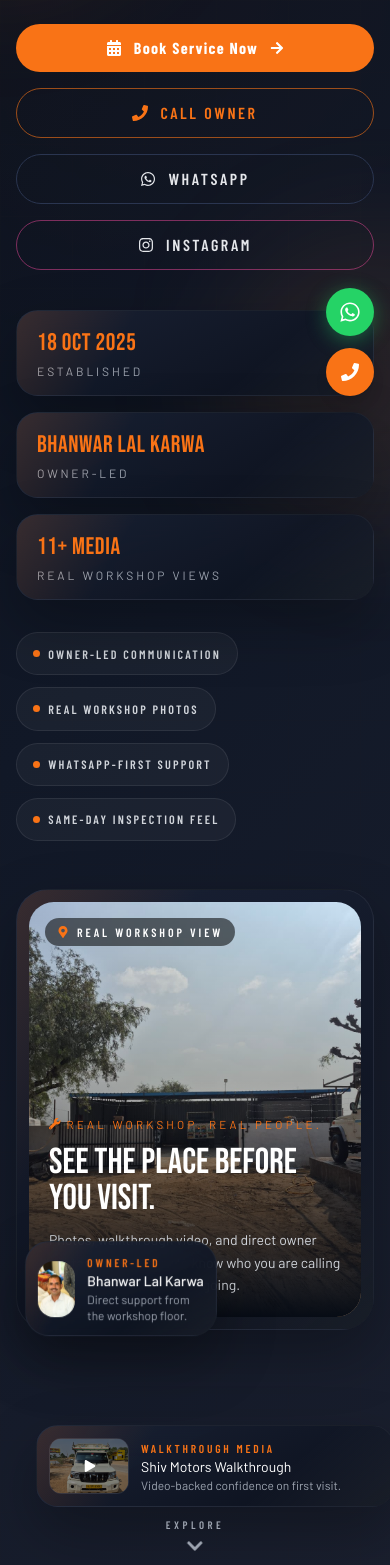
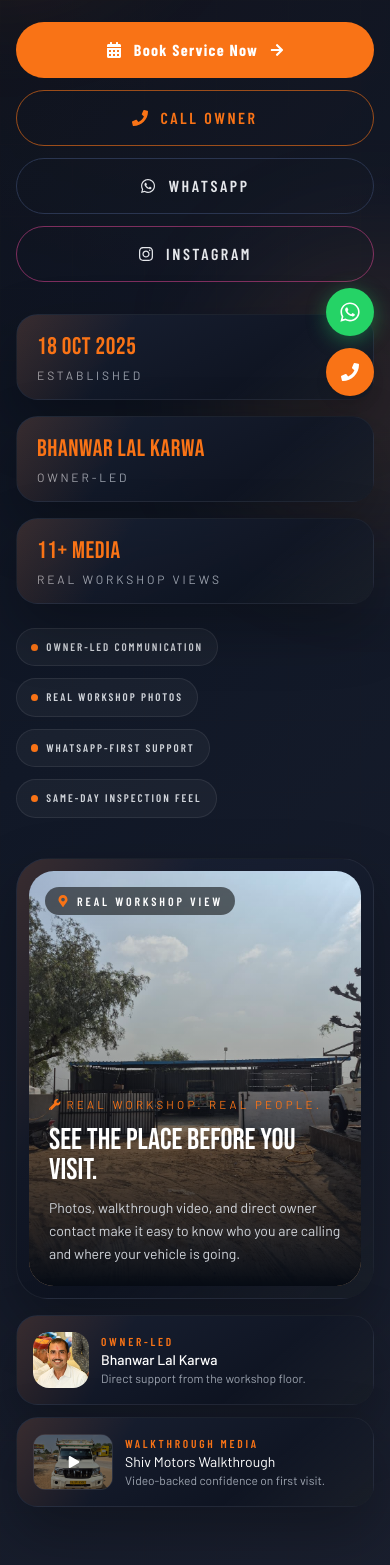
Before and after one commit to vishalkarwa/shiv_motors, a Next.js app: page / in a window 390 px wide. Shown: the part 432-1997 px from the top of the page. Built offline with nearby package versions, Linux system fonts and the light colour scheme.

Commit message:
Polish homepage mobile experience

```diff
--- a/components/Hero.js
+++ b/components/Hero.js
@@ -58,8 +58,8 @@ export default function Hero() {
       <div className="absolute left-[-10rem] top-24 h-80 w-80 rounded-full bg-brand-orange/10 blur-3xl" />
       <div className="absolute right-[-8rem] top-1/3 h-72 w-72 rounded-full bg-brand-amber/10 blur-3xl" />
 
-      <div className="relative z-10 max-w-7xl mx-auto px-4 sm:px-6 lg:px-8 pt-28 pb-20">
-        <div className="grid items-center gap-12 lg:grid-cols-[1.02fr_0.98fr]">
+      <div className="relative z-10 max-w-7xl mx-auto px-4 pt-24 pb-28 sm:px-6 sm:pt-28 sm:pb-20 lg:px-8">
+        <div className="grid items-center gap-10 sm:gap-12 lg:grid-cols-[1.02fr_0.98fr]">
           <div className="max-w-2xl">
             <div className="mb-6 flex flex-wrap items-center gap-3">
               <span className="eyebrow-track">
@@ -70,23 +70,23 @@ export default function Hero() {
               </div>
             </div>
 
-            <h1 className="hero-title-glow font-display text-6xl leading-[0.92] text-white sm:text-7xl lg:text-[7.5rem] xl:text-[8.5rem]">
+            <h1 className="hero-title-glow font-display text-[4.45rem] leading-[0.92] text-white sm:text-7xl lg:text-[7.5rem] xl:text-[8.5rem]">
               <span className="hero-word hero-word-left block">SHIV</span>
               <span className="hero-word hero-word-right block text-brand-orange">MOTORS</span>
-              <span className="hero-word hero-word-up block text-[0.36em] tracking-[0.34em] text-white/80 mt-3 sm:mt-4">
+              <span className="hero-word hero-word-up mt-3 block text-[0.36em] tracking-[0.22em] text-white/80 sm:mt-4 sm:tracking-[0.34em]">
                 CHITAWA
               </span>
             </h1>
 
-            <p className="mt-6 max-w-xl text-base leading-relaxed text-gray-300 sm:text-lg">
+            <p className="mt-5 max-w-xl text-[0.98rem] leading-relaxed text-gray-300 sm:mt-6 sm:text-lg">
               Vehicle repair, washing, tyre work, AC service, and general maintenance in Chitawa.
               Call us directly, message on WhatsApp, or book your service online.
             </p>
 
-            <div className="mt-8 flex flex-col gap-4 sm:flex-row sm:flex-wrap">
+            <div className="mt-8 grid gap-3 sm:flex sm:flex-row sm:flex-wrap sm:gap-4">
               <Link
                 href="/booking"
-                className="btn-orange inline-flex items-center justify-center gap-3 text-base font-bold"
+                className="btn-orange inline-flex min-h-[3.5rem] w-full items-center justify-center gap-3 text-base font-bold sm:w-auto"
               >
                 <FaCalendarAlt />
                 Book Service Now
@@ -95,7 +95,7 @@ export default function Hero() {
 
               <a
                 href={CONTACT_LINKS.ownerCall}
-                className="inline-flex items-center justify-center gap-3 rounded-full border border-brand-orange/60 px-6 py-3 font-condensed text-base uppercase tracking-[0.16em] text-brand-orange transition-all duration-300 hover:bg-brand-orange/10 hover:shadow-orange"
+                className="inline-flex min-h-[3.5rem] w-full items-center justify-center gap-3 rounded-full border border-brand-orange/60 px-6 py-3 font-condensed text-base uppercase tracking-[0.16em] text-brand-orange transition-all duration-300 hover:bg-brand-orange/10 hover:shadow-orange sm:w-auto"
               >
                 <FaPhone />
                 Call Owner
@@ -105,7 +105,7 @@ export default function Hero() {
                 href={CONTACT_LINKS.ownerWhatsApp}
                 target="_blank"
                 rel="noopener noreferrer"
-                className="inline-flex items-center justify-center gap-3 rounded-full border border-[#2A3550] px-6 py-3 font-condensed text-base uppercase tracking-[0.16em] text-gray-200 transition-all duration-300 hover:border-[#25D366] hover:text-[#25D366]"
+                className="inline-flex min-h-[3.5rem] w-full items-center justify-center gap-3 rounded-full border border-[#2A3550] px-6 py-3 font-condensed text-base uppercase tracking-[0.16em] text-gray-200 transition-all duration-300 hover:border-[#25D366] hover:text-[#25D366] sm:w-auto"
               >
                 <FaWhatsapp />
                 WhatsApp
@@ -115,14 +115,14 @@ export default function Hero() {
                 href={CONTACT_LINKS.instagram}
                 target="_blank"
                 rel="noopener noreferrer"
-                className="inline-flex items-center justify-center gap-3 rounded-full border border-pink-500/50 px-6 py-3 font-condensed text-base uppercase tracking-[0.16em] text-gray-200 transition-all duration-300 hover:border-pink-400 hover:bg-pink-500/10 hover:text-pink-300"
+                className="inline-flex min-h-[3.5rem] w-full items-center justify-center gap-3 rounded-full border border-pink-500/50 px-6 py-3 font-condensed text-base uppercase tracking-[0.16em] text-gray-200 transition-all duration-300 hover:border-pink-400 hover:bg-pink-500/10 hover:text-pink-300 sm:w-auto"
               >
                 <FaInstagram />
                 Instagram
               </a>
             </div>
 
-            <div className="mt-10 grid gap-4 sm:grid-cols-3">
+            <div className="mt-8 grid gap-4 sm:mt-10 sm:grid-cols-3">
               {highlightCards.map((item) => (
                 <div key={item.label} className="panel-luxe rounded-[1.35rem] px-5 py-4">
                   <p className="font-display text-2xl tracking-wide text-brand-orange sm:text-3xl">
@@ -135,7 +135,7 @@ export default function Hero() {
               ))}
             </div>
 
-            <div className="mt-8 flex flex-wrap gap-3">
+            <div className="mt-6 flex flex-wrap gap-3 sm:mt-8">
               {trustNotes.map((note) => (
                 <span key={note} className="hero-chip">
                   {note}
@@ -165,13 +165,54 @@ export default function Hero() {
                       <FaWrench />
                       Real workshop. Real people.
                     </div>
-                    <h2 className="font-display text-4xl leading-none text-white sm:text-5xl">
+                    <h2 className="font-display text-3xl leading-none text-white sm:text-5xl">
                       SEE THE PLACE BEFORE YOU VISIT.
                     </h2>
                     <p className="mt-3 max-w-md text-sm leading-relaxed text-gray-300 sm:text-base">
                       Photos, walkthrough video, and direct owner contact make it easy to know who
                       you are calling and where your vehicle is going.
                     </p>
+                  </div>
+                </div>
+              </div>
+
+              <div className="mt-4 grid gap-3 sm:hidden">
+                <div className="panel-luxe rounded-[1.35rem] p-4">
+                  <div className="flex items-center gap-3">
+                    <img
+                      src={SITE_DETAILS.owner.photo}
+                      alt={SITE_DETAILS.owner.name}
+                      className="h-14 w-14 rounded-2xl object-cover"
+                    />
+                    <div>
+                      <p className="font-condensed text-[0.72rem] uppercase tracking-[0.24em] text-brand-orange">
+                        Owner-Led
+                      </p>
+                      <p className="text-sm font-medium text-white">{SITE_DETAILS.owner.name}</p>
+                      <p className="text-xs text-gray-400">Direct support from the workshop floor.</p>
+                    </div>
+                  </div>
+                </div>
+
+                <div className="panel-luxe rounded-[1.35rem] p-4">
+                  <div className="flex items-center gap-3">
+                    <div className="relative h-14 w-20 overflow-hidden rounded-xl border border-white/10">
+                      <img
+                        src={GALLERY_VIDEOS[0].poster}
+                        alt={GALLERY_VIDEOS[0].title}
+                        className="h-full w-full object-cover"
+                      />
+                      <span className="absolute inset-0 flex items-center justify-center bg-black/45 text-white">
+                        <FaPlay size={12} className="ml-0.5" />
+                      </span>
+                    </div>
+                    <div>
+                      <p className="font-condensed text-[0.72rem] uppercase tracking-[0.24em] text-brand-orange">
+                        Walkthrough Media
+                      </p>
+                      <p className="text-sm text-white">{GALLERY_VIDEOS[0].title}</p>
+                      <p className="text-xs text-gray-400">Video-backed confidence on first visit.</p>
+                    </div>
                   </div>
                 </div>
               </div>
@@ -190,7 +231,7 @@ export default function Hero() {
                 </p>
               </div>
 
-              <div className="panel-luxe absolute bottom-20 right-0 w-48 rounded-[1.5rem] p-3 sm:w-56 sm:p-4 drift">
+              <div className="panel-luxe absolute bottom-20 right-0 hidden w-48 rounded-[1.5rem] p-3 sm:block sm:w-56 sm:p-4 drift">
                 <div className="flex items-center gap-3">
                   <img
                     src={SITE_DETAILS.owner.photo}
@@ -207,7 +248,7 @@ export default function Hero() {
                 </div>
               </div>
 
-              <div className="panel-luxe absolute bottom-0 left-5 flex items-center gap-3 rounded-[1.35rem] p-3 sm:left-10 sm:p-4">
+              <div className="panel-luxe absolute bottom-0 left-5 hidden items-center gap-3 rounded-[1.35rem] p-3 sm:flex sm:left-10 sm:p-4">
                 <div className="relative h-14 w-20 overflow-hidden rounded-xl border border-white/10">
                   <img
                     src={GALLERY_VIDEOS[0].poster}
@@ -233,7 +274,7 @@ export default function Hero() {
 
       <button
         onClick={scrollToServices}
-        className="absolute bottom-7 left-1/2 z-10 -translate-x-1/2 text-gray-400 transition-colors hover:text-brand-orange"
+        className="absolute bottom-7 left-1/2 z-10 hidden -translate-x-1/2 text-gray-400 transition-colors hover:text-brand-orange sm:block"
         aria-label="Scroll down"
       >
         <div className="flex flex-col items-center gap-2">
--- a/styles/globals.css
+++ b/styles/globals.css
@@ -515,6 +515,11 @@ body {
 }
 
 @media (max-width: 640px) {
+  .section-shell::after {
+    background-size: 54px 54px;
+    opacity: 0.1;
+  }
+
   .marquee-track {
     animation-duration: 18s;
   }
@@ -528,6 +533,45 @@ body {
   .hero-chip,
   .eyebrow-track {
     letter-spacing: 0.18em;
+  }
+
+  .hero-chip {
+    padding: 0.62rem 0.88rem;
+    font-size: 0.69rem;
+  }
+
+  .eyebrow-track {
+    padding: 0.62rem 0.9rem;
+    font-size: 0.72rem;
+  }
+
+  .reveal {
+    filter: blur(5px);
+    transition-duration: 0.68s;
+  }
+
+  .reveal-left {
+    transform: translate3d(-30px, 0, 0) scale(0.99);
+  }
+
+  .reveal-right {
+    transform: translate3d(30px, 0, 0) scale(0.99);
+  }
+
+  .reveal-up {
+    transform: translate3d(0, 34px, 0) scale(0.99);
+  }
+
+  .reveal-down {
+    transform: translate3d(0, -34px, 0) scale(0.99);
+  }
+
+  .about-photo-left {
+    transform: translate3d(-38px, 28px, 0) rotate(-3deg) scale(0.97);
+  }
+
+  .about-photo-right {
+    transform: translate3d(38px, 28px, 0) rotate(3deg) scale(0.97);
   }
 }
 
```
Also changed, not shown: components/About.js (+7 -5 lines), components/Gallery.js (+9 -7 lines), components/Services.js (+9 -9 lines), components/SignatureExperience.js (+14 -14 lines).
